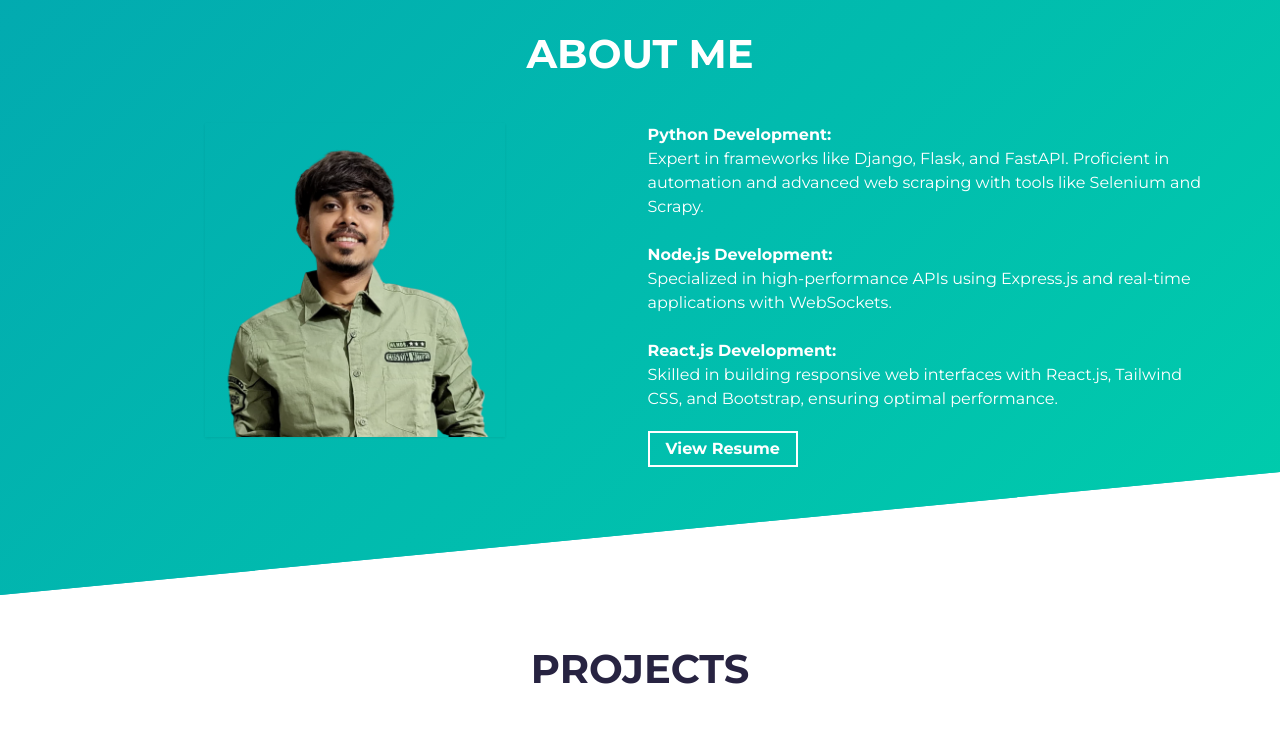
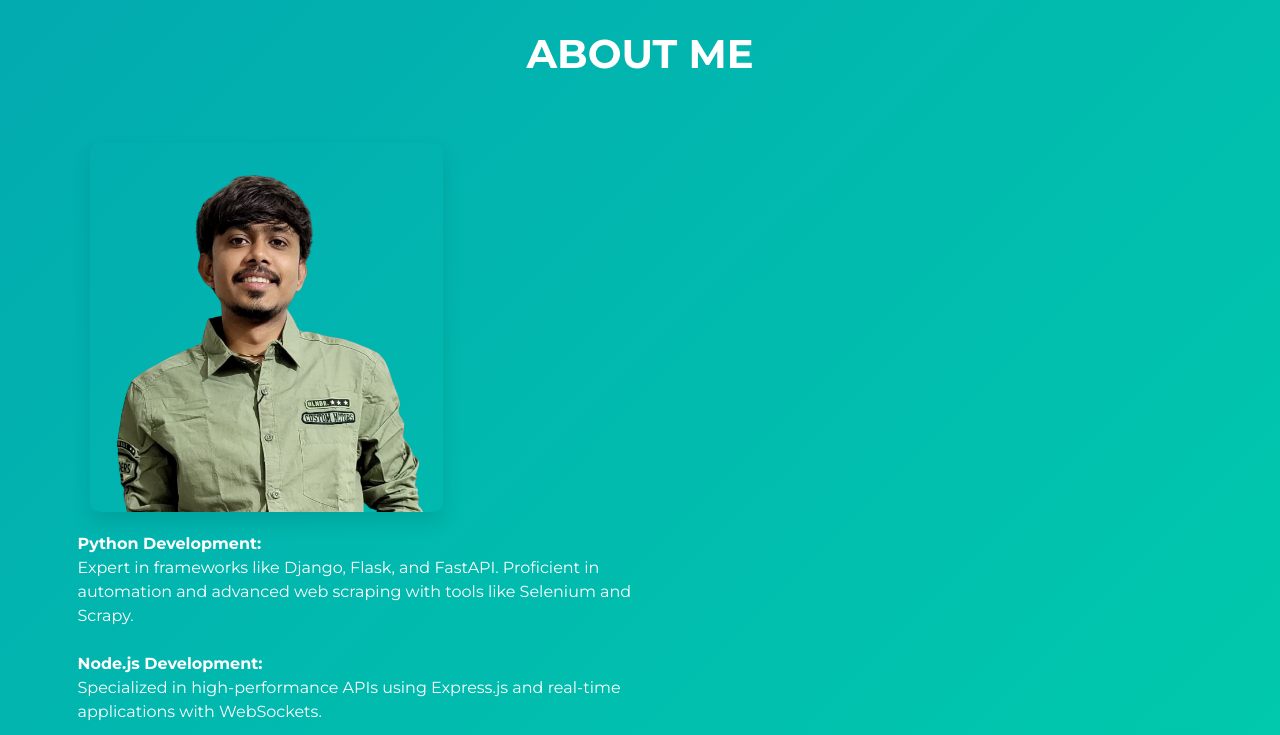
Before and after one commit to TankVivek/VivekShowcase, a website built with Parcel: page src/index.html in a window 1280 px wide. Shown: the part 820-1555 px from the top of the page. Built offline with nearby package versions, Linux system fonts and the light colour scheme.

Commit message:
update css

```diff
--- a/src/index.html
+++ b/src/index.html
@@ -32,11 +32,18 @@
   <section id="about">
     <div class="container">
       <h2 class="section-title load-hidden">About Me</h2>
+
+
       <div class="row about-wrapper">
-        <div class="col-md-6 col-sm-12">
-            <img alt="Profile Picture of Vivek Tank" class="shadow-sm" height="auto" width="300px"
-              src="../src/assets/Photoroom.png" />
+        <div style="display: grid; grid-template-columns: 1fr 2fr; gap: 40px; align-items: center; padding: 20px;">
+          <div style="max-width: 400px;">
+            <div style="border-radius: 10px; overflow: hidden; box-shadow: 0 10px 20px rgba(0,0,0,0.1);">
+              <img src="../src/assets/Photoroom.png" alt="Profile Picture of Vivek Tank" style="width: 100%; height: auto; transition: transform 0.3s ease;">
+            </div>
+          </div>
         </div>
+      </div>
+
         <div class="col-md-6 col-sm-12">
           <div class="about-wrapper__info load-hidden">
             <p class="about-wrapper__info-text">
```
